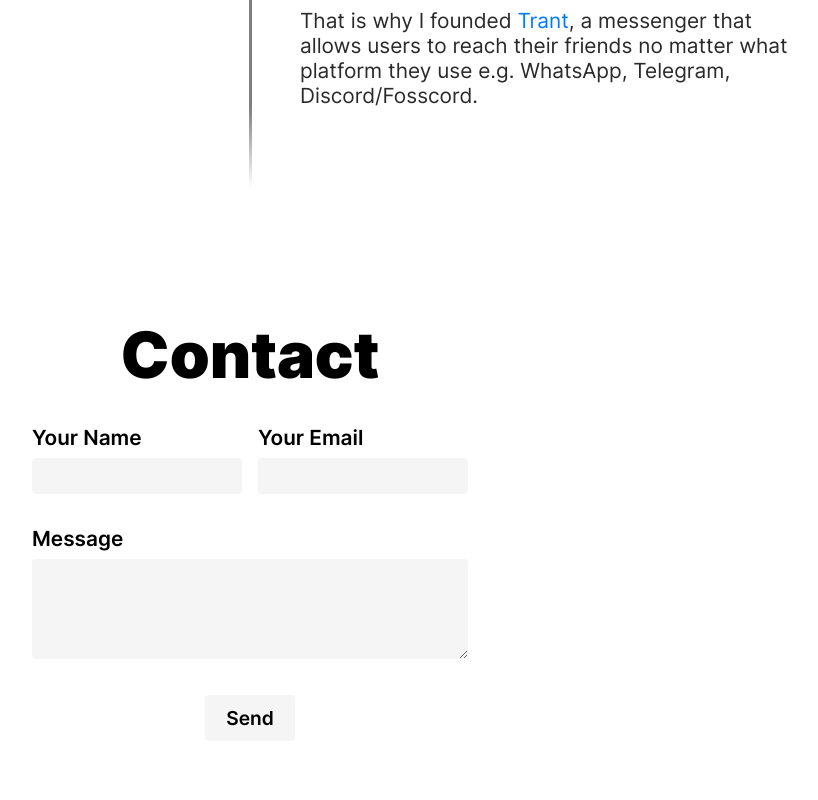
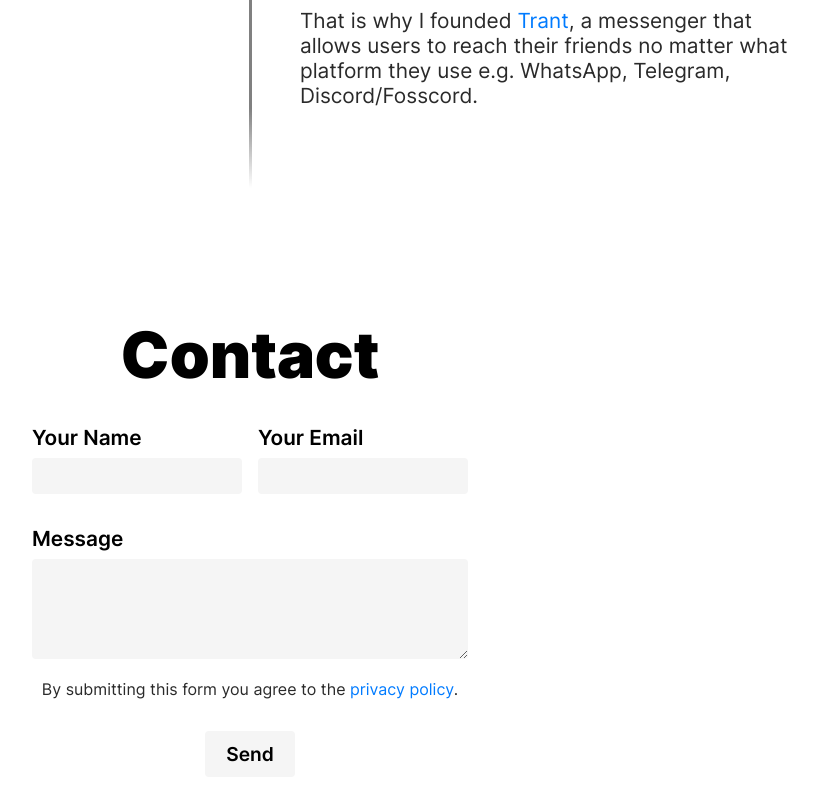
Before and after one commit to SamuelScheit/SamuelScheit, a Next.js app: page / in a window 1280 px wide. Shown: the part 6249-7049 px from the top of the page, without its empty margins (390-1208 px from the left). Built offline with nearby package versions, Linux system fonts and the light colour scheme.

Commit message:
add privacy policy for contact form

```diff
--- a/components/contact.scss
+++ b/components/contact.scss
@@ -8,7 +8,7 @@
 	.form {
 		padding-top: 3rem;
 		display: grid;
-		grid-template-areas: "name email" "message message" "submit submit";
+		grid-template-areas: "name email" "message message" "note note" "submit submit";
 		grid-template-columns: 1fr 1fr;
 		row-gap: 1rem;
 		column-gap: 1rem;
@@ -27,6 +27,14 @@
 			margin-bottom: 1rem;
 			background: var(--background-secondary);
 			font-family: Inter;
+		}
+
+		#note {
+			grid-area: note;
+			color: var(--text-secondary);
+			text-align: center;
+			margin-top: -1rem;
+			padding-bottom: 1rem;
 		}
 
 		#name {
--- a/components/contact.tsx
+++ b/components/contact.tsx
@@ -16,6 +16,13 @@ export function Contact() {
 					<label htmlFor="message">Message</label>
 					<textarea name="message" required id="message" />
 				</div>
+				<div className="form-group" id="note">
+					By submitting this form you agree to the{" "}
+					<a target="_blank" rel="noreferrer" href="https://web3forms.com/privacy">
+						privacy policy
+					</a>
+					.
+				</div>
 				<input type="checkbox" name="botcheck" id="" style={{ display: "none" }} />
 				<input type="submit" id="submit" value="Send" />
 			</form>
```
